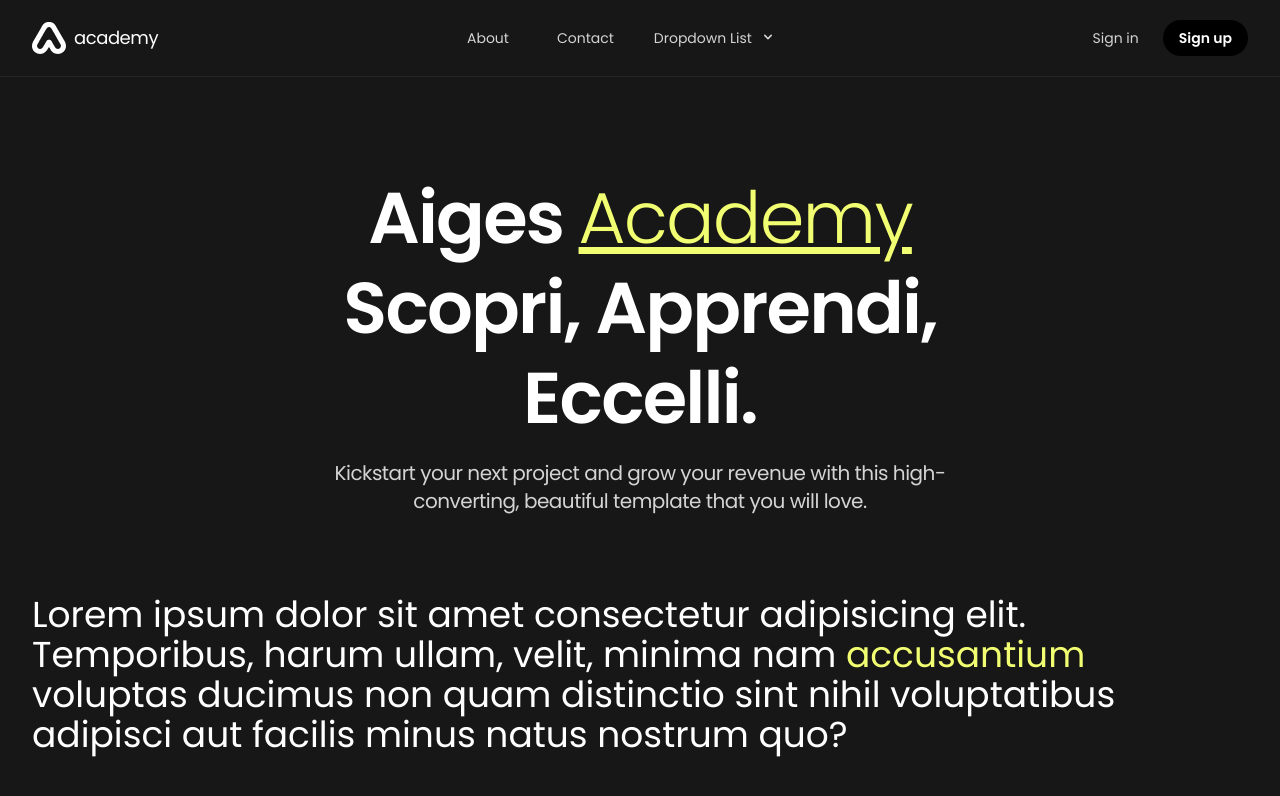
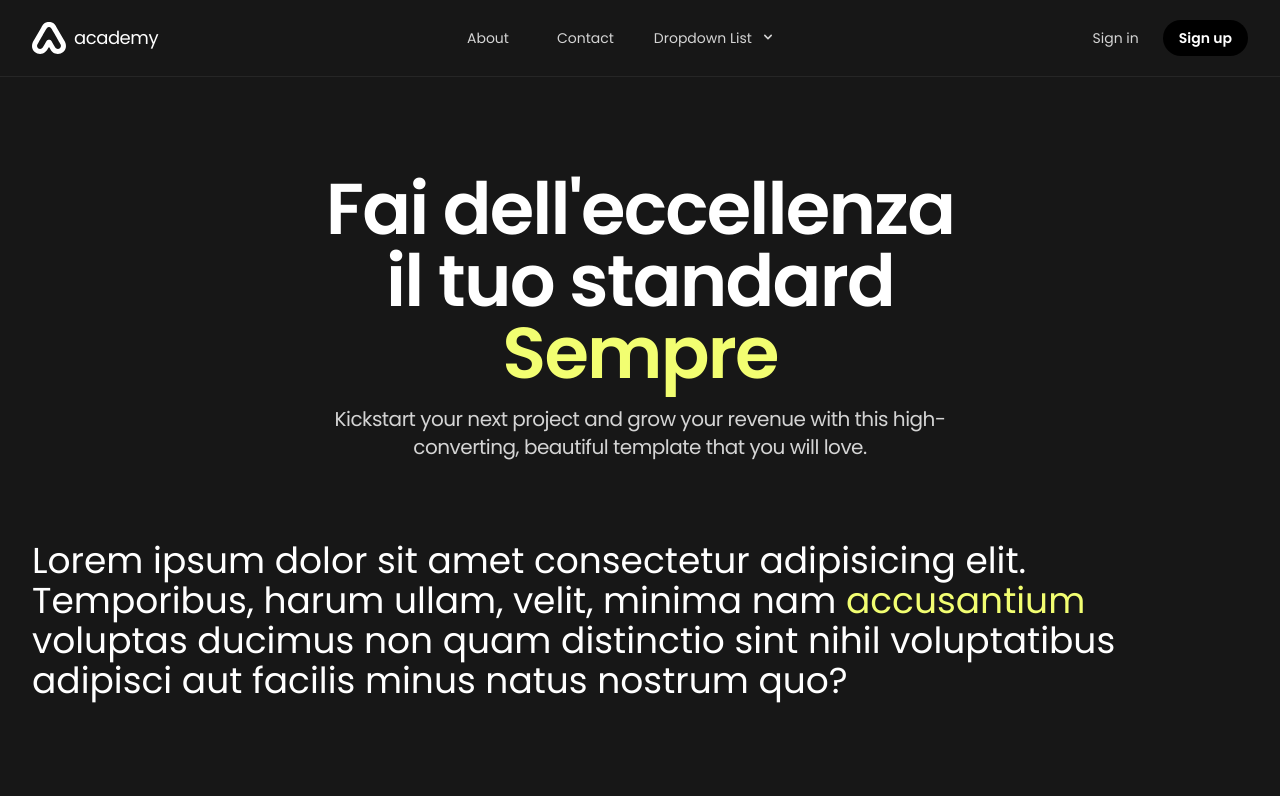
Before and after one commit to plasm/academy, a Nuxt app: page / in a window 1280 px wide. Shown: the top 796 px of the page. Built offline with nearby package versions, Linux system fonts and the light colour scheme.

Commit message:
feat: pay off

```diff
--- a/assets/css/tailwind.css
+++ b/assets/css/tailwind.css
@@ -1,5 +1,4 @@
-@import url("https://fonts.googleapis.com/css2?family=Poppins:wght@200;300;400;500;600;700;800;900&display=swap");
-/* @import url('https://fonts.googleapis.com/css2?family=Inter:wght@300&family=Montserrat:wght@300;400;600;800&family=Public+Sans:wght@200;300;600;800;900&display=swap'); */
+@import url("https://fonts.googleapis.com/css2?family=Playfair+Display:wght@500&family=Poppins:wght@200;300;400;500;600;700;800;900&display=swap");
 @import '../animations/index.scss';
 
 @tailwind base;
--- a/pages/index.vue
+++ b/pages/index.vue
@@ -3,8 +3,8 @@
     <div class="py-10">
       <ac-heading description="Kickstart your next project and grow your revenue with this high-converting, beautiful template that you will love.">
         <template #title>
-          <div class="leading-tight">
-            Aiges <span class="font-light text-primary underline">Academy</span><br>Scopri, Apprendi, Eccelli.
+          <div class="leading-none ">
+            Fai dell'eccellenza<br>il tuo standard <span class="text-primary">Sempre</span>
           </div>
         </template>
       </ac-heading>
--- a/tailwind.config.js
+++ b/tailwind.config.js
@@ -10,7 +10,7 @@ module.exports = {
     extend: {
       fontFamily: {
         sans: ['Poppins', 'sans-serif'],
-        // sans: ["Roboto"],
+        serif: ['Playfair'],
       },
       transitionTimingFunction: {
         'cubic-bezier': 'cubic-bezier(0.29, 0, 0.01, 1)',
```
